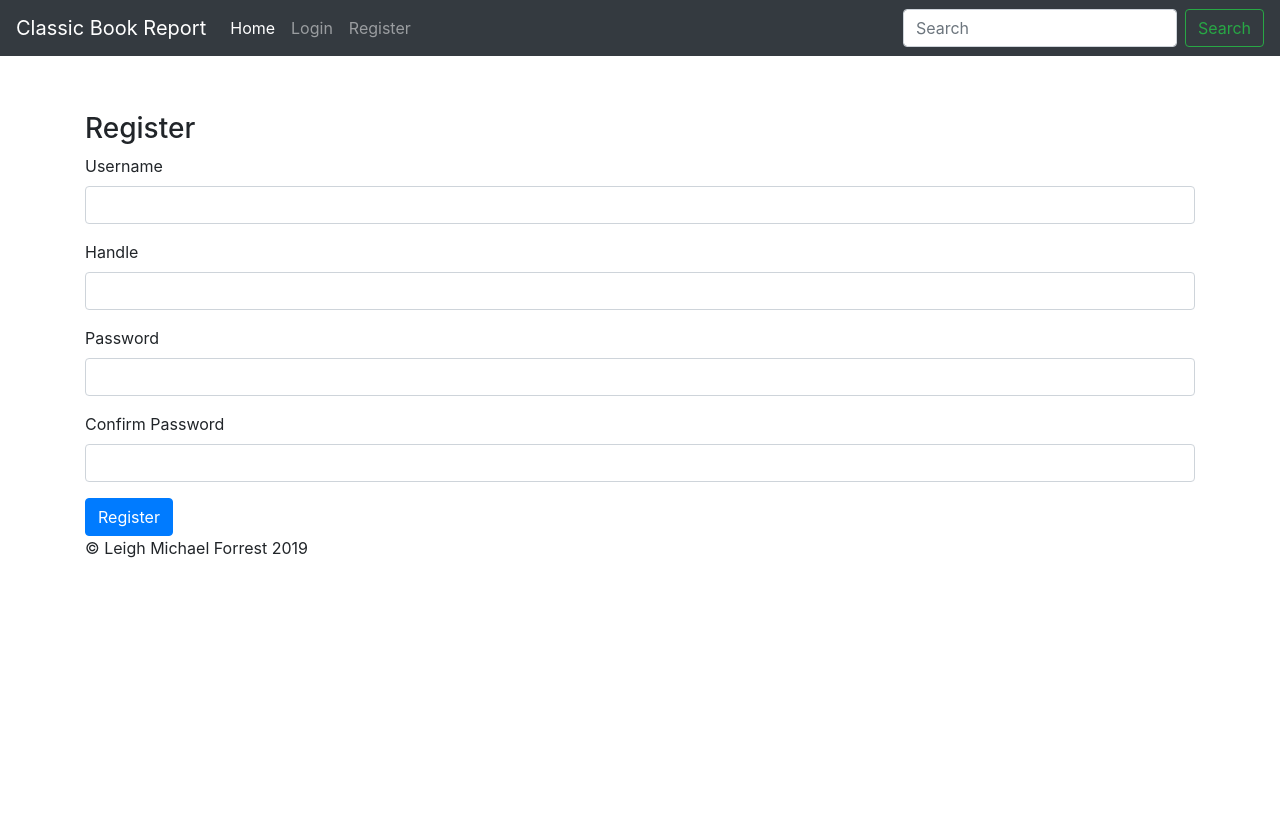
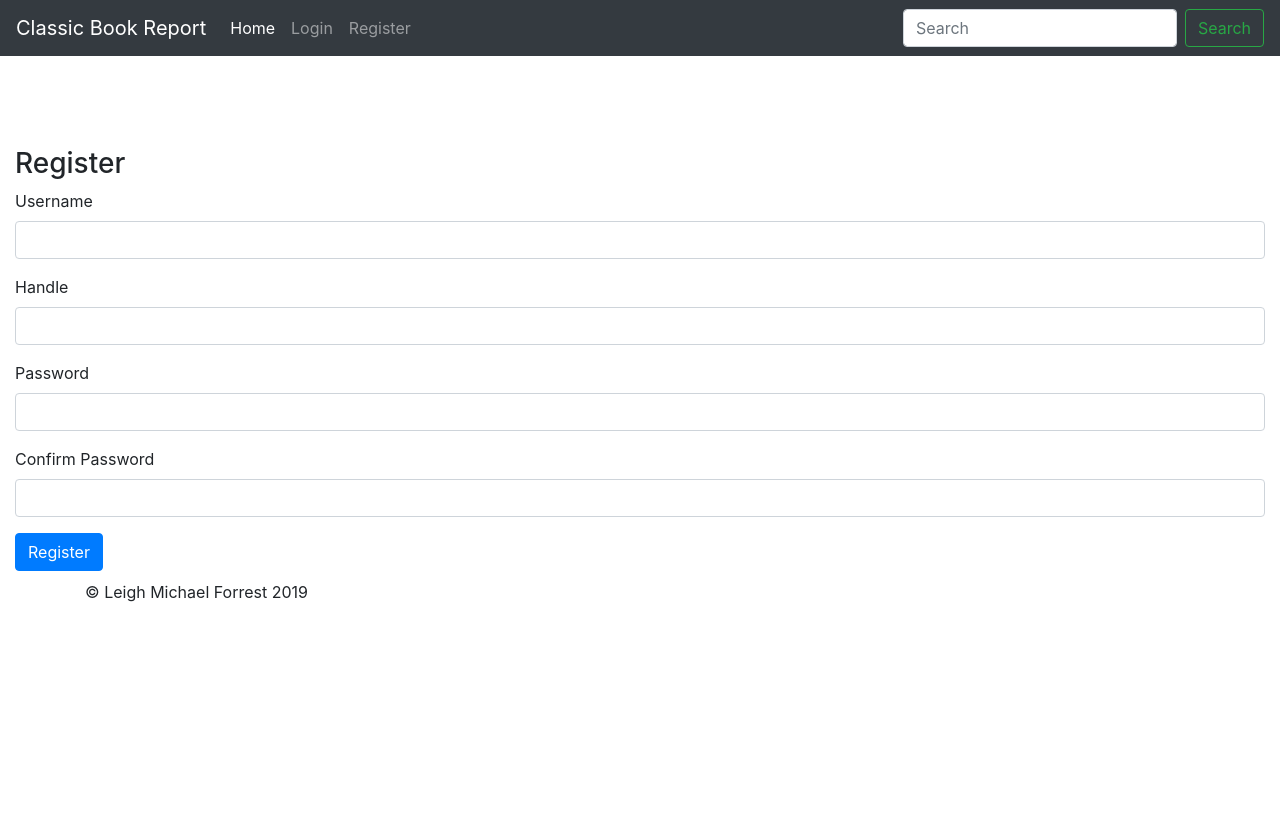
Before and after one commit to leighmforrest/project1, a Flask app: page /register in a window 1280 px wide. After the commit the page ends 602 px from the top, so only its background shows below. Run offline with Flask 2, Linux system fonts and the light colour scheme; parts of the project's set-up code (start-up, migrations or seed data) failed here and were passed over; some libraries are stand-ins or nearby versions.

Commit message:
scss added

```diff
--- a/app/auth/forms.py
+++ b/app/auth/forms.py
@@ -10,7 +10,7 @@ class RegistrationForm(FlaskForm):
         Length(min=5, max=25,
                message="Username must be between 5 and 25 characters")])
     handle = StringField('Handle', validators=[
-        Length(max=25, message="Username cannot exceed 25 characters")])
+        Length(max=25, message="Handle cannot exceed 25 characters")])
     password = PasswordField('Password', validators=[
         DataRequired(),
         Length(min=8, max=25,
@@ -36,3 +36,8 @@ class LoginForm(FlaskForm):
             return True
         else:
             self.password.errors.append('Incorrect email or password')
+
+
+class EditUserForm(FlaskForm):
+    handle = StringField('Handle', validators=[
+        Length(max=25, message="Handle cannot exceed 25 characters")])
--- a/app/auth/routes.py
+++ b/app/auth/routes.py
@@ -1,7 +1,7 @@
 from flask import redirect, session, request, url_for, flash, render_template
 
 from . import auth_blueprint
-from .forms import RegistrationForm, LoginForm
+from .forms import RegistrationForm, LoginForm, EditUserForm
 from app.utils.decorators import login_required
 from app.models import User
 
@@ -9,10 +9,18 @@ from app.models import User
 @auth_blueprint.route("/dashboard", methods=['GET', 'POST'])
 @login_required
 def dashboard():
+    form = EditUserForm()
     username = session['username']
-    user_data = User.get_user_data(username)
 
-    return render_template('auth/dashboard.html', handle=user_data[1])
+    if form.validate_on_submit():
+        User.change_handle(username, form.handle.data)
+        flash('User handle changed', 'success')
+    elif request.method == 'GET':
+        handle = User.get_user_data(username)[1]
+        form.handle.data = handle
+
+    handle = User.get_user_data(username)[1]
+    return render_template('auth/dashboard.html', handle=handle, form=form)
 
 
 @auth_blueprint.route('/login', methods=["POST"])
--- a/app/auth/templates/auth/register.html
+++ b/app/auth/templates/auth/register.html
@@ -1,4 +1,6 @@
 {% extends 'base.html' %}
+
+{% block title %}{{ super() }} - Register{% endblock%}
 
 {% block hero %}{% endblock %}
 
--- a/app/books/templates/books/search.html
+++ b/app/books/templates/books/search.html
@@ -1,4 +1,6 @@
 {% extends 'base.html' %}
+
+{% block title %}Search for '{{ query_string }}'{% endblock%}
 
 {% block hero %}{% endblock %}
 
--- a/app/home/templates/home/index.html
+++ b/app/home/templates/home/index.html
@@ -1,4 +1,6 @@
 {% extends 'base.html' %}
+
+{% block title %}{{ super() }} - Welcome{% endblock%}
 
 {% block modal %}
   {% include 'partials/_login_modal.html' %}
--- a/app/static/style/styles.css
+++ b/app/static/style/styles.css
@@ -1,3 +1,9 @@
-body {
-    background-color: red;
-}
+body, html {
+  height: 100%;
+  padding-top: 40px; }
+
+main {
+  min-height: 500px; }
+
+.flash {
+  min-height: 67px; }
--- a/app/templates/base.html
+++ b/app/templates/base.html
@@ -6,7 +6,7 @@
     <meta name="description" content="">
     <meta name="author" content="Mark Otto, Jacob Thornton, and Bootstrap contributors">
     <meta name="generator" content="Jekyll v3.8.5">
-    <title>Jumbotron Template · Bootstrap</title>
+    <title>{% block title %}Classic Book Report{% endblock %}</title>
 
     <link rel="canonical" href="https://getbootstrap.com/docs/4.3/examples/jumbotron/">
 
@@ -33,36 +33,27 @@
       }
     </style>
     <!-- Custom styles for this template -->
-    <link rel="stylesheet" href="{{ url_for('static', filename='styles/style.css') }}">
+    <link rel="stylesheet" href="{{ url_for('static', filename='style/styles.css') }}">
   </head>
   <body>
     {% include 'partials/_nav.html' %}
     {% block modal %}
     {% endblock %}
   <main role="main">
-
     <!-- Main jumbotron for a primary marketing message or call to action -->
     {% block hero %}{% endblock %}
-    <!-- spacer element -->
-    <div class="mt-3"></div>
     <div class="container">
       <div class="row">
-        <div class="col-md-12 mt-5">
+        <div class="col-md-12 flash">
           {% include 'macros/_flashmessages.html' %}
         </div>
       </div>
     </div>
-    <div class="container">
-      <!-- Example row of columns -->
-      <div class="row mt-5">
         {% block content %}
         {% endblock %}
-      <hr>
-    </div> <!-- /container -->
-
   </main>
 
-<footer class="container">
+<footer id="sticky-footer" class="container">
   <p>&copy; Leigh Michael Forrest 2019</p>
 </footer>
 <script src="https://code.jquery.com/jquery-3.3.1.slim.min.js" integrity="sha384-q8i/X+965DzO0rT7abK41JStQIAqVgRVzpbzo5smXKp4YfRvH+8abtTE1Pi6jizo" crossorigin="anonymous"></script>
--- /dev/null
+++ b/scss/styles.scss
@@ -0,0 +1,11 @@
+body, html {
+  height: 100%;
+  padding-top:40px; }
+
+main {
+    min-height: 500px;
+}
+
+.flash {
+    min-height: 67px;
+}
```
Also changed, not shown: app/auth/templates/auth/dashboard.html (+11 -1 lines), app/books/templates/books/detail.html (+3 -34 lines), app/models.py (+20 -6 lines), package.json (added, +23 -0 lines), 1 other file.
